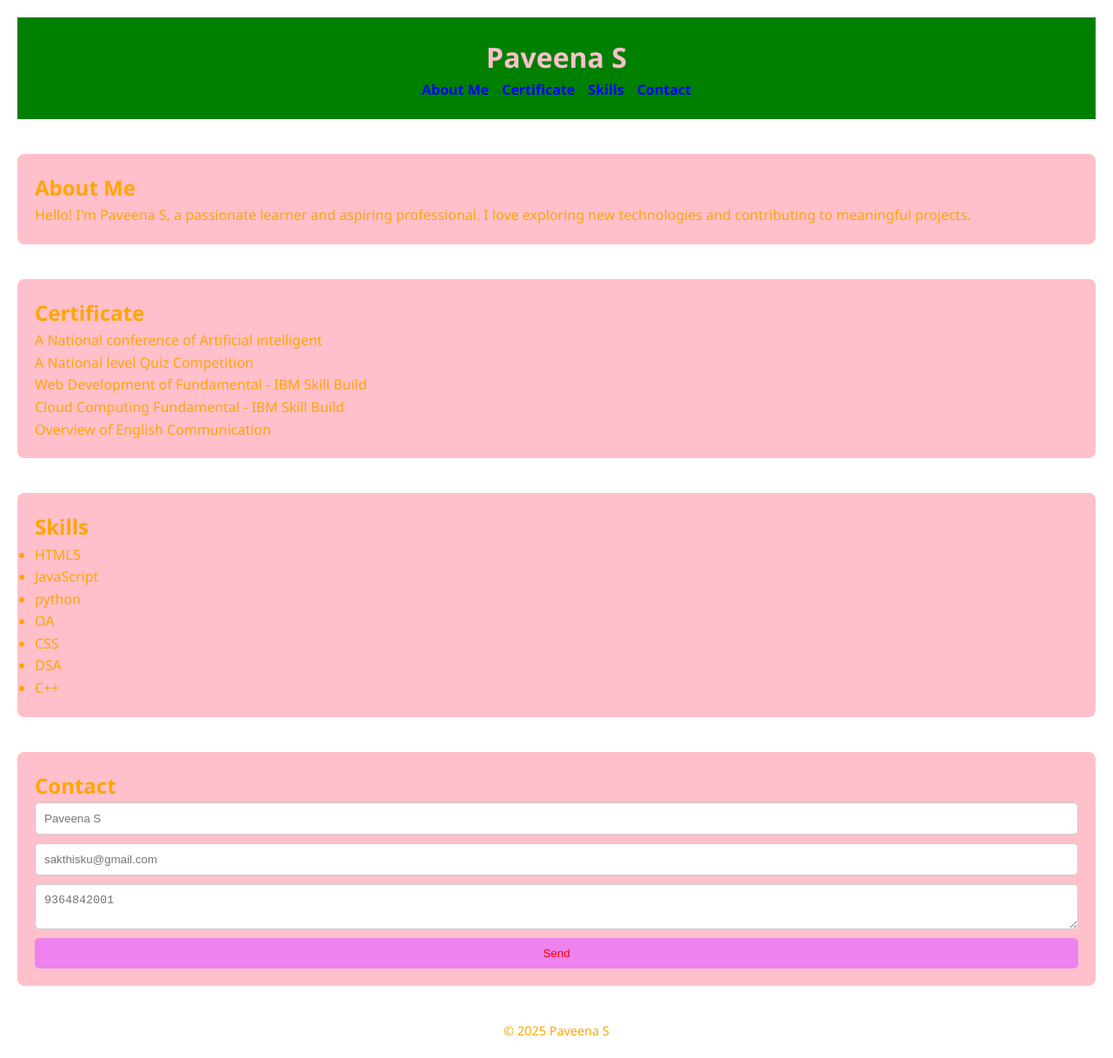
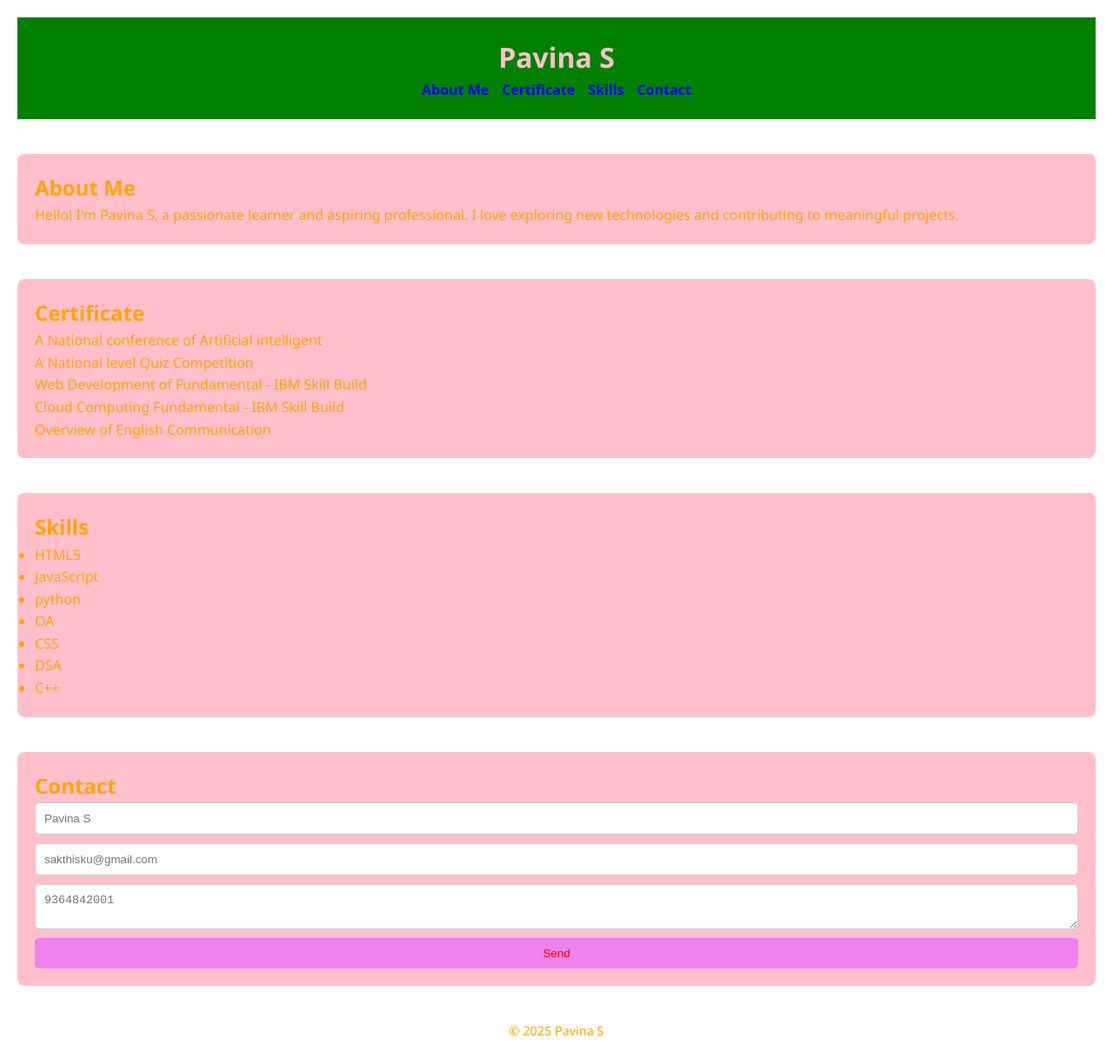
Before and after one commit to pavinasakthikumaran/pavinasportfolio, a plain HTML site: page index.html in a window 1280 px wide. Shown: the whole page at 87% size. Drawn offline with Linux system fonts and the light colour scheme.

Commit message:
Add files via upload

```diff
--- a/index.html
+++ b/index.html
@@ -3,12 +3,12 @@
 <head>
   <meta charset="UTF-8" />
   <meta name="viewport" content="width=device-width, initial-scale=1.0" />
-  <title>Paveena S - Portfolio</title>
+  <title>Pavina S - Portfolio</title>
   <link rel="stylesheet" href="style.css" />
 </head>
 <body>
   <header>
-    <h1>Paveena S</h1>
+    <h1>Pavina S</h1>
     <nav>
       <ul>
         <li><a href="#about">About Me</a></li>
@@ -21,7 +21,7 @@
 
   <section id="about">
     <h2>About Me</h2>
-    <p>Hello! I'm Paveena S, a passionate learner and aspiring professional. I love exploring new technologies and contributing to meaningful projects.</p>
+    <p>Hello! I'm Pavina S, a passionate learner and aspiring professional. I love exploring new technologies and contributing to meaningful projects.</p>
   </section>
 
   <section id="certificate">
@@ -49,7 +49,7 @@
   <section id="contact">
     <h2>Contact</h2>
     <form id="contactForm">
-      <input type="text" placeholder="Paveena S" required />
+      <input type="text" placeholder="Pavina S" required />
       <input type="email" placeholder="sakthisku@gmail.com" required />
       <textarea placeholder="9364842001" required></textarea>
       <button type="submit">Send</button>
@@ -57,7 +57,7 @@
   </section>
 
   <footer>
-    <p>&copy; 2025 Paveena S</p>
+    <p>&copy; 2025 Pavina S</p>
   </footer>
 
   <script src="script.js"></script>
--- a/script.js
+++ b/script.js
@@ -1,4 +1,4 @@
 document.getElementById('contactForm').addEventListener('submit', function(e) {
   e.preventDefault();
-  alert('Thank you for reaching out, Paveena will get back to you soon!');
+  alert('Thank you for reaching out, Pavina will get back to you soon!');
 });
```
